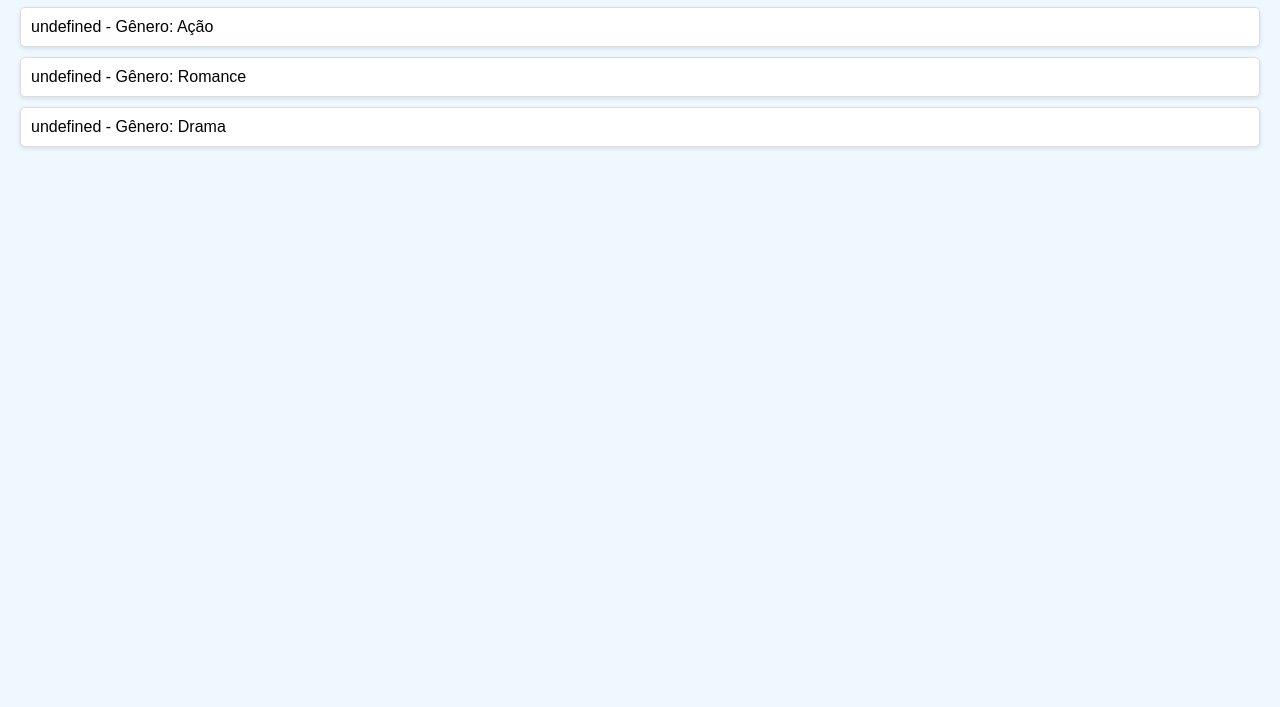
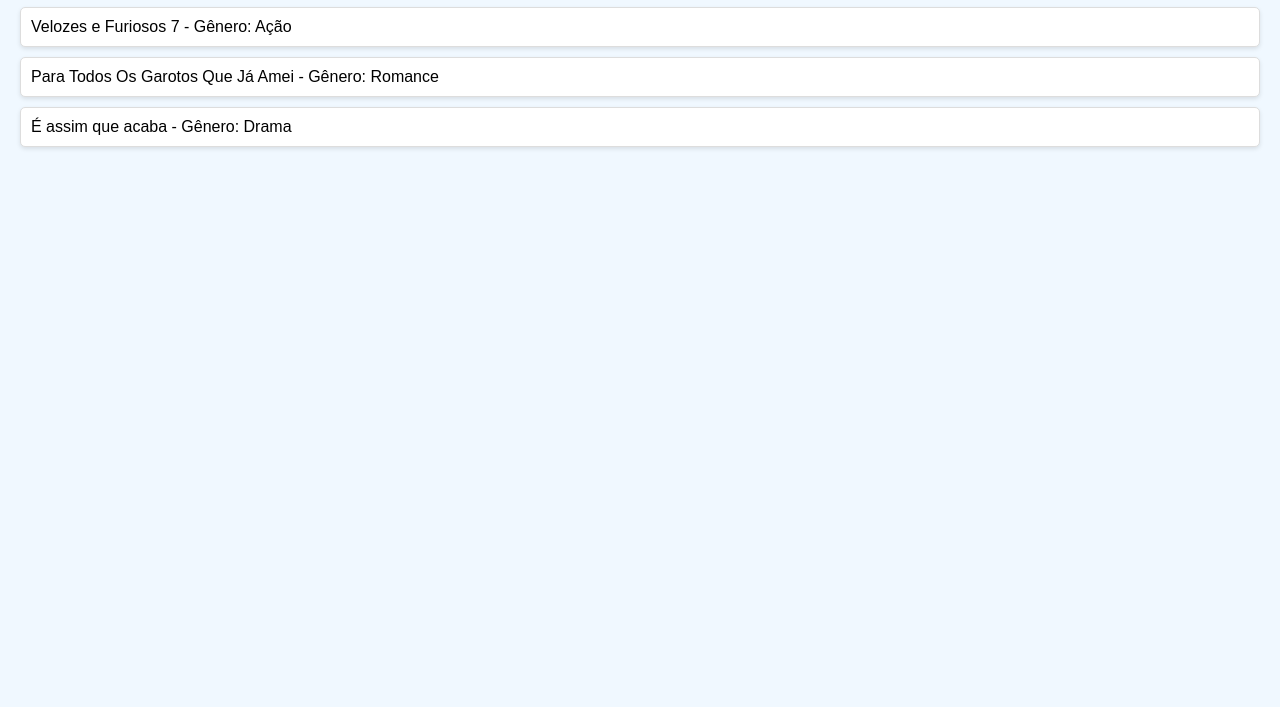
Before and after one commit to louise2007/NOV, a plain HTML site: page index.html in a window 1280 px wide. Shown: the part 93-800 px from the top of the page. Drawn offline with Linux system fonts and the light colour scheme.

Commit message:
Update index.html

```diff
--- a/index.html
+++ b/index.html
@@ -39,9 +39,9 @@
 const dados = {
 "titulo": "Meus Filmes Favoritos",
 "filmes": [
-{"Louise": "Velozes e Furiosos 7", "genero": "Ação"},
-{"Louise": "Para Todos os Garotos Que Já Amei", "genero": "Romance"},
-{"Louise": "É assim que Acaba", "genero": "Drama"}
+{"nome": "Velozes e Furiosos 7", "genero": "Ação"},
+{"nome": "Para Todos Os Garotos Que Já Amei", "genero": "Romance"},
+{"nome": "É assim que acaba", "genero": "Drama"}
 ]
 };
 
```
